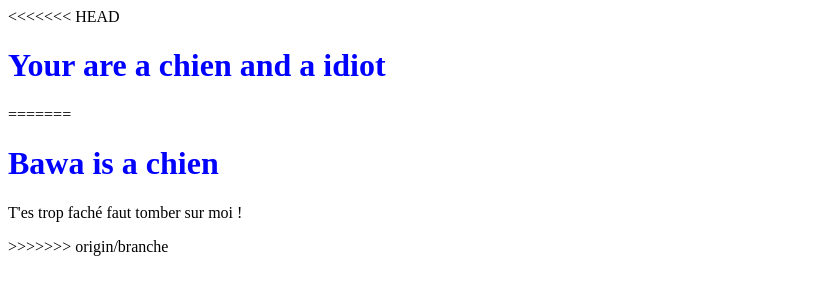
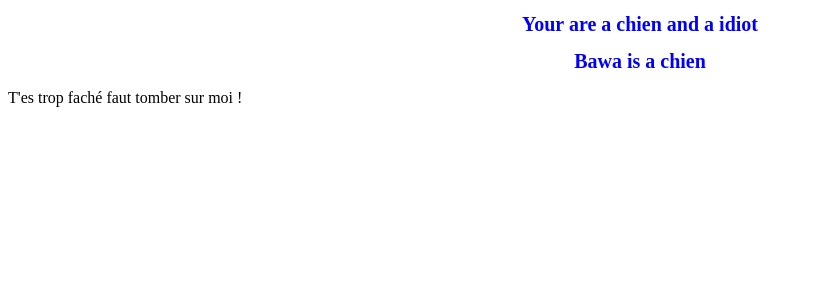
Before and after one commit to anneesthersanvi14-netizen/Test, a plain HTML site: page first.html in a window 1280 px wide. Shown: the whole page, without its empty margins (0-813 px from the left). Drawn offline with Linux system fonts and the light colour scheme.

Commit message:
conflit aes olo

```diff
--- a/first.html
+++ b/first.html
@@ -7,11 +7,8 @@
     <title>Document</title>
 </head>
 <body>
-<<<<<<< HEAD
     <h1>Your are a chien and a idiot</h1>
-=======
     <h1>Bawa is a chien</h1>
     <p>T'es trop faché faut tomber sur moi !</p>
->>>>>>> origin/branche
 </body>
 </html>
--- a/sty.css
+++ b/sty.css
@@ -1,8 +1,5 @@
 h1 {
     color: blue;
-<<<<<<< HEAD
     text-align: center;
-=======
     font-size: 20px;
->>>>>>> origin/branche
 }
```
